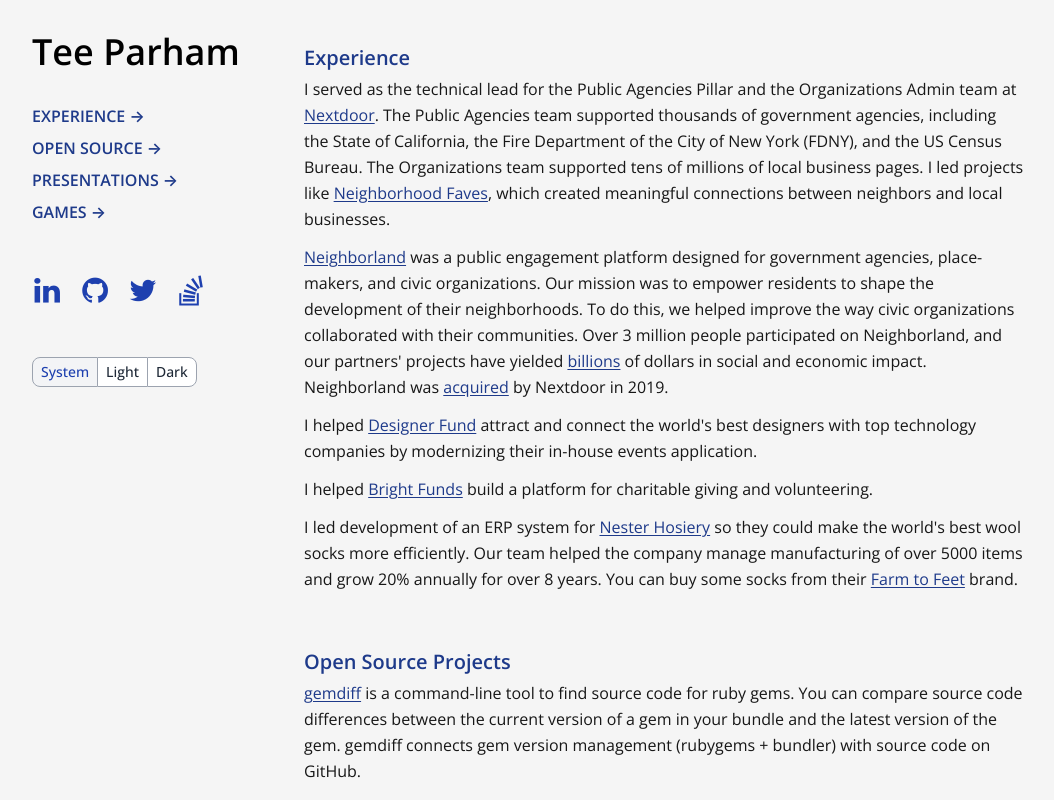
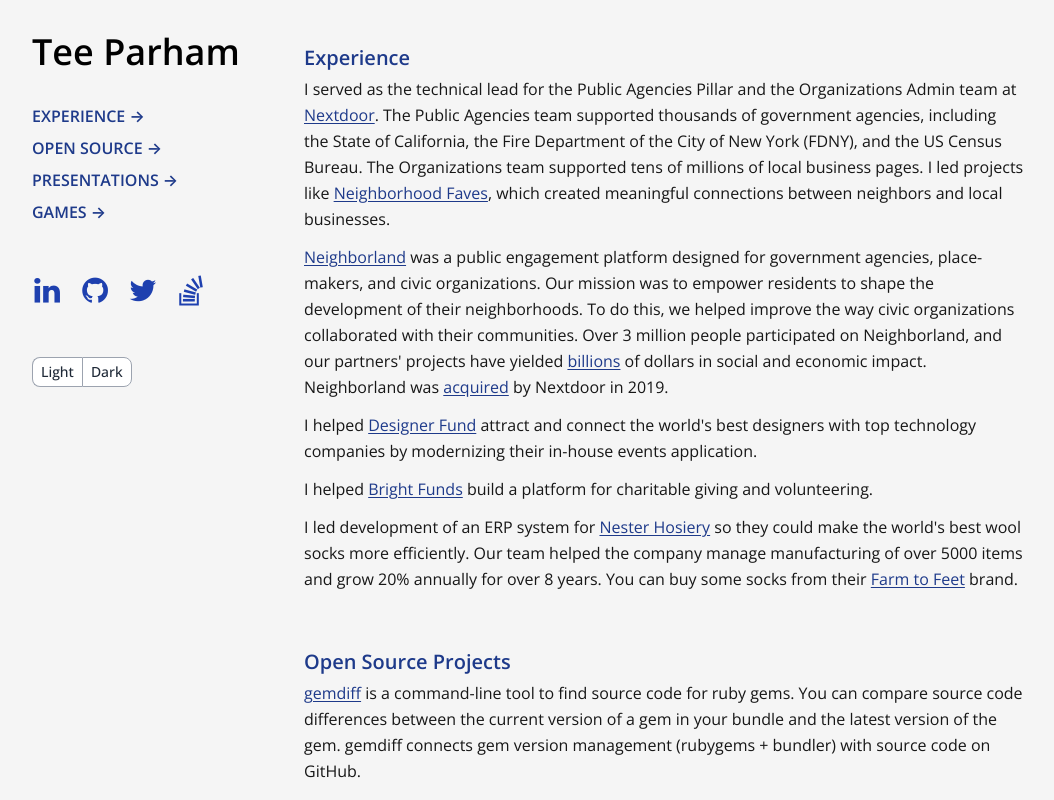
Before and after one commit to teeparham/next, a Next.js app: page / in a window 1280 px wide. Shown: the top 800 px of the page, without its empty margins (112-1166 px from the left). Built offline with nearby package versions, Linux system fonts and the light colour scheme.

Commit message:
Update theme switch, add PageFooter to games

```diff
--- a/app/components/ThemeSwitch.tsx
+++ b/app/components/ThemeSwitch.tsx
@@ -9,15 +9,19 @@ interface ToggleButtonProps {
 }
 
 function ToggleButton({ css, text, newTheme }: ToggleButtonProps) {
+  // light, dark, system
   const { theme, setTheme } = useTheme();
   return (
     <button
       className={cx(
         css,
-        theme === newTheme ? "text-blue-800 bg-gray-100" : "bg-white",
-        "px-2 py-1",
-        "border-gray-400",
-        "hover:bg-gray-200 hover:text-blue-700 focus:text-blue-700"
+        theme === newTheme
+          ? "text-blue-800 bg-gray-100 dark:text-blue-300 dark:bg-gray-600"
+          : "bg-white dark:bg-gray-500",
+        "px-2 py-1 border-gray-400",
+        "hover:bg-gray-200 hover:text-blue-700",
+        "dark:hover:bg-gray-700 dark:hover:text-blue-400",
+        "focus:text-blue-700"
       )}
       onClick={() => {
         setTheme(newTheme);
@@ -41,9 +45,12 @@ export function ThemeSwitch() {
   }
 
   return (
-    <div className="inline-flex text-sm font-medium text-gray-800">
-      <ToggleButton css="rounded-l-lg border" text="System" newTheme="system" />
-      <ToggleButton css="border-t border-b" text="Light" newTheme="light" />
+    <div className="inline-flex text-sm font-medium text-gray-800 dark:text-gray-200">
+      <ToggleButton
+        css="rounded-l-lg border border-r-0"
+        text="Light"
+        newTheme="light"
+      />
       <ToggleButton css="rounded-r-lg border" text="Dark" newTheme="dark" />
     </div>
   );
--- a/app/mastermind/page.tsx
+++ b/app/mastermind/page.tsx
@@ -2,6 +2,7 @@
 import { Game } from "./Game";
 import { cx } from "../utils";
 import { BackHeader } from "../components/BackHeader";
+import { PageFooter } from "../components/PageFooter";
 
 export default function Page() {
   return (
@@ -37,6 +38,7 @@ export default function Page() {
           Sorry - the game does not fit well on narrow screens. Try rotating
           your device to get a wider screen.
         </p>
+        <PageFooter />
       </div>
     </main>
   );
--- a/app/page.tsx
+++ b/app/page.tsx
@@ -291,8 +291,12 @@ export default function Home() {
               </Link>
             </section>
             <section className="my-12 lg:hidden">
-              <hr className="mb-4" />
-              <Profiles />
+              <hr className="mb-6 border-gray-800 dark:border-gray-200" />
+              <div className="sm:flex">
+                <Profiles />
+                <div className="sm:grow mt-6 sm:mt-0"></div>
+                <ThemeSwitch />
+              </div>
             </section>
           </div>
         </div>
--- a/app/queens/page.tsx
+++ b/app/queens/page.tsx
@@ -3,6 +3,7 @@ import { useState } from "react";
 import { cx } from "../utils";
 import { BackHeader } from "../components/BackHeader";
 import { Board } from "./Board";
+import { PageFooter } from "../components/PageFooter";
 
 const css = {
   button: cx(
@@ -75,6 +76,7 @@ export default function Page() {
           </div>
           <Board count={count} />
         </div>
+        <PageFooter />
       </div>
     </main>
   );
```
